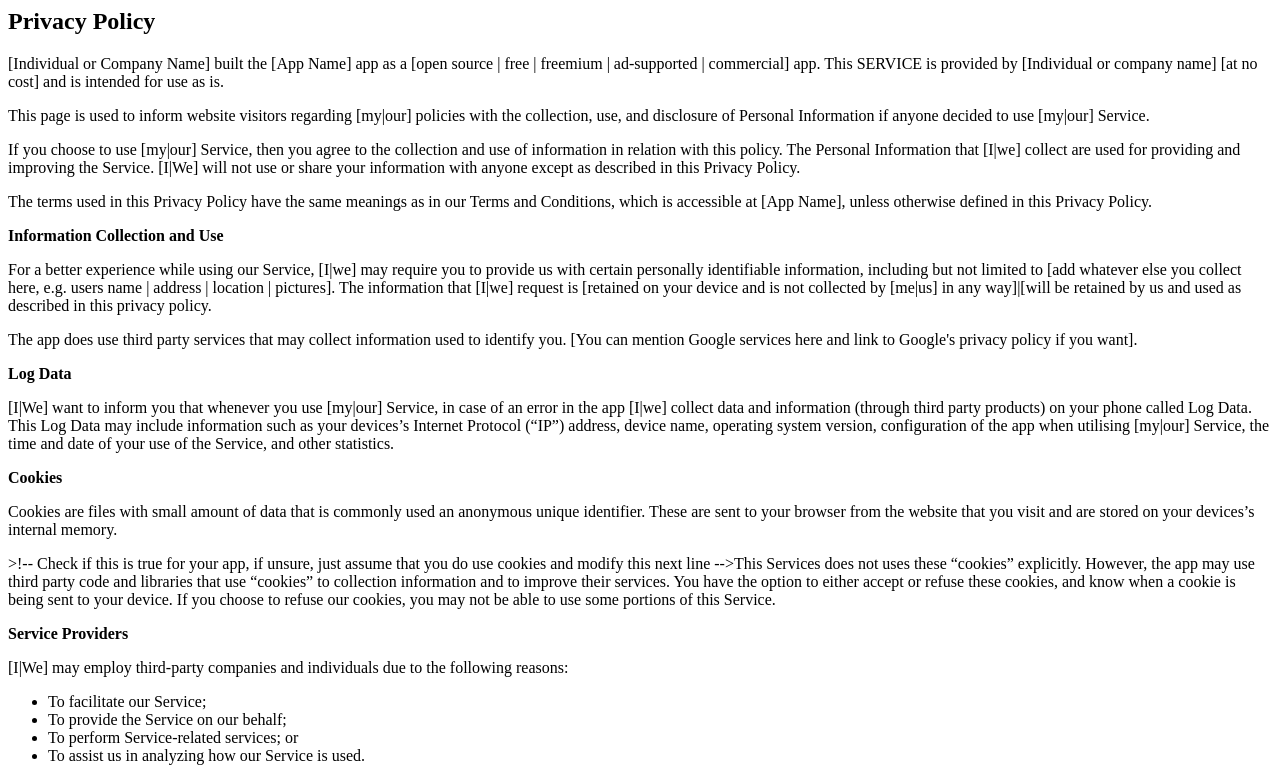
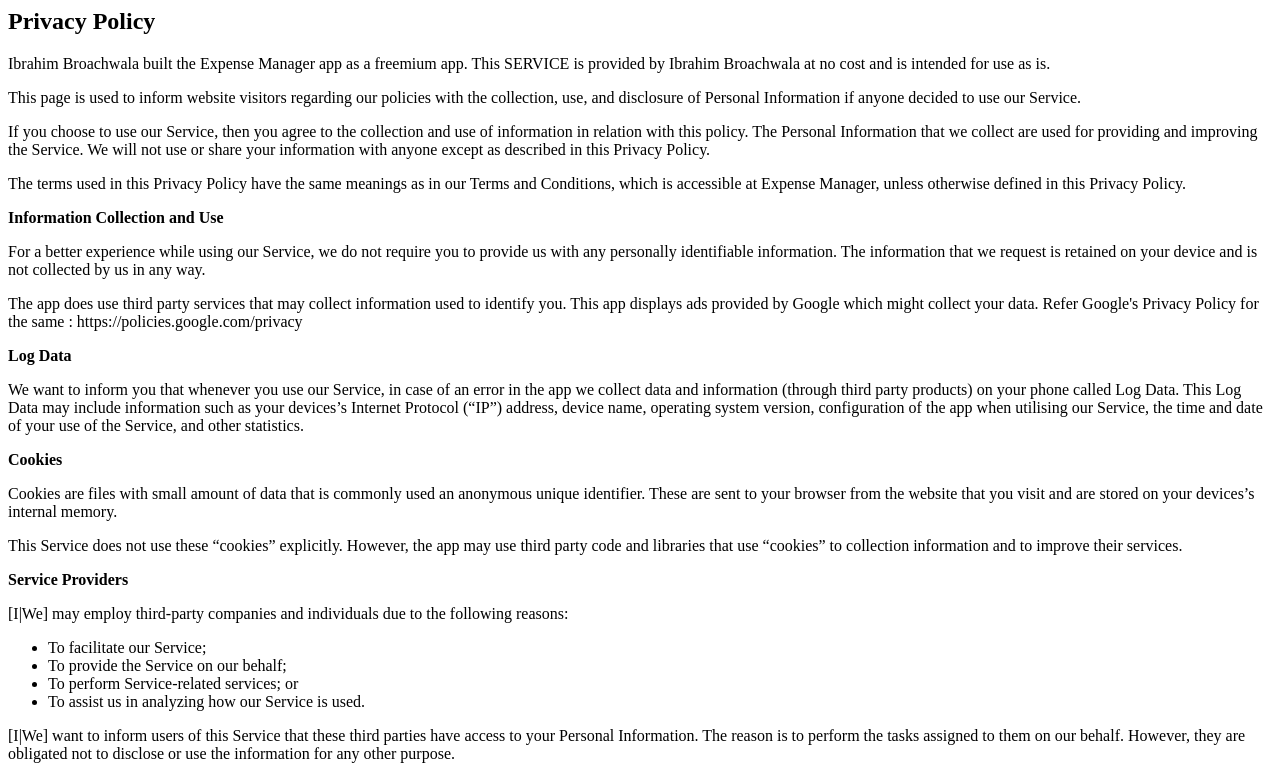
Before and after one commit to ibrahimbroachwala/ibrahimbroachwala.github.io, a plain HTML site: page expense_manager_pp.html in a window 1280 px wide. Shown: the top 776 px of the page. Drawn offline with Linux system fonts and the light colour scheme.

Commit message:
Update expense_manager_pp.html

```diff
--- a/expense_manager_pp.html
+++ b/expense_manager_pp.html
@@ -1,40 +1,37 @@
 <html>
 <body>
 <h2>Privacy Policy</h2>
-<p>[Individual or Company Name] built the [App Name] app as a [open source | free | freemium | ad-supported | commercial] app. This SERVICE is provided by [Individual or company name] [at no cost] and is intended
+<p>Ibrahim Broachwala built the Expense Manager app as a freemium app. This SERVICE is provided by Ibrahim Broachwala at no cost and is intended
     for use as is.</p>
-<p>This page is used to inform website visitors regarding [my|our] policies with the collection, use, and
-    disclosure of Personal Information if anyone decided to use [my|our] Service.</p>
-<p>If you choose to use [my|our] Service, then you agree to the collection and use of information in
-    relation with this policy. The Personal Information that [I|we] collect are used for providing and
-    improving the Service. [I|We] will not use or share your information with anyone except as described
+<p>This page is used to inform website visitors regarding our policies with the collection, use, and
+    disclosure of Personal Information if anyone decided to use our Service.</p>
+<p>If you choose to use our Service, then you agree to the collection and use of information in
+    relation with this policy. The Personal Information that we collect are used for providing and
+    improving the Service. We will not use or share your information with anyone except as described
     in this Privacy Policy.</p>
 <p>The terms used in this Privacy Policy have the same meanings as in our Terms and Conditions,
-    which is accessible at [App Name], unless otherwise defined in this Privacy Policy.</p>
+    which is accessible at Expense Manager, unless otherwise defined in this Privacy Policy.</p>
 
 <p><strong>Information Collection and Use</strong></p>
-<p>For a better experience while using our Service, [I|we] may require you to provide us with certain
-    personally identifiable information, including but not limited to [add whatever else you collect here, e.g. users name | address | location | pictures].
-	The information that [I|we] request is [retained on your device and is not
-    collected by [me|us] in any way]|[will be retained by us and used as described in this privacy policy.</p>
-<p>The app does use third party services that may collect information used to identify you. [You can mention Google services here and link to Google's privacy policy if you want].
+<p>For a better experience while using our Service, we do not require you to provide us with any
+    personally identifiable information.
+	The information that we request is retained on your device and is not
+    collected by us in any way.</p>
+<p>The app does use third party services that may collect information used to identify you. This app displays ads provided by Google which might collect your data. Refer Google's Privacy Policy for the same : https://policies.google.com/privacy
 
 <p><strong>Log Data</strong></p>
-<p>[I|We] want to inform you that whenever you use [my|our] Service, in case of an error in the app [I|we] collect
+<p>We want to inform you that whenever you use our Service, in case of an error in the app we collect
     data and information (through third party products) on your phone called Log Data. This Log Data
     may include information such as your devices’s Internet Protocol (“IP”) address, device name,
-    operating system version, configuration of the app when utilising [my|our] Service, the time and date
+    operating system version, configuration of the app when utilising our Service, the time and date
     of your use of the Service, and other statistics.</p>
 
 <p><strong>Cookies</strong></p>
 <p>Cookies are files with small amount of data that is commonly used an anonymous unique identifier.
     These are sent to your browser from the website that you visit and are stored on your devices’s
     internal memory.</p>
-<p>>!-- Check if this is true for your app, if unsure, just assume that you do use cookies and modify this next line -->This Services does not uses these “cookies” explicitly. However, the app may use third party code
-    and libraries that use “cookies” to collection information and to improve their services. You
-    have the option to either accept or refuse these cookies, and know when a cookie is being sent
-    to your device. If you choose to refuse our cookies, you may not be able to use some portions of
-    this Service.</p>
+<p>This Service does not use these “cookies” explicitly. However, the app may use third party code
+    and libraries that use “cookies” to collection information and to improve their services.</p>
 
 <p><strong>Service Providers</strong></p> <!-- This part need seem like it's not needed, but if you use any Google services, or any other third party libraries, chances are, you need this. -->
 <p>[I|We] may employ third-party companies and individuals due to the following reasons:</p>
```
